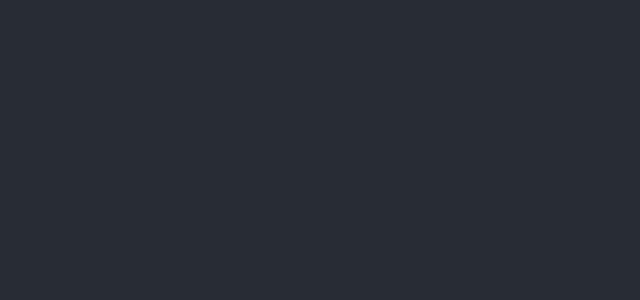
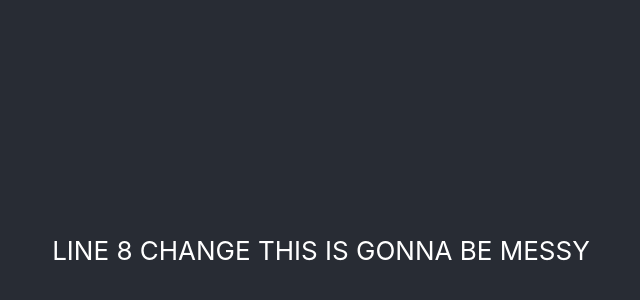
Before and after one commit to rayway44/holderKaran, a React (Create React App) app: page / in a window 1280 px wide. Shown: the part 150-450 px from the top of the page, without its empty margins (319-959 px from the left). Built offline with nearby package versions, Linux system fonts and the light colour scheme.

Commit message:
get ready for a conflict

```diff
--- a/src/App.js
+++ b/src/App.js
@@ -5,7 +5,7 @@ function App() {
   return (
     <div className="App">
       <header className="App-header">
-
+        LINE 8 CHANGE THIS IS GONNA BE MESSY
       </header>
     </div>
   );
```
